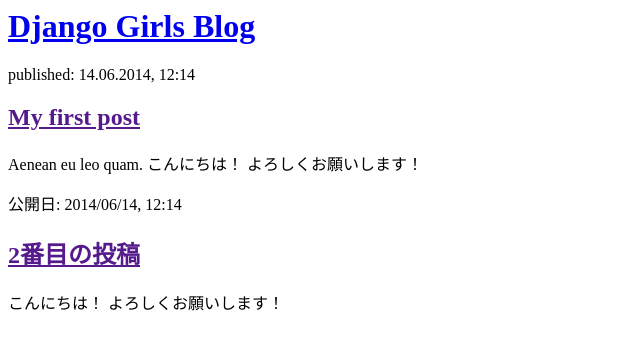
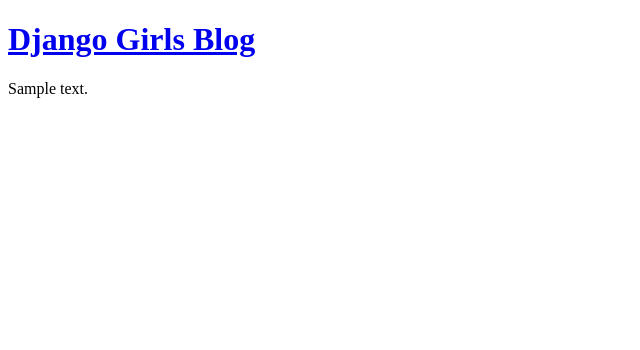
Before and after one commit to haruki4936/my-first-blog, a Django app: template blog/templates/blog/post_list.html in a window 1280 px wide. Shown: the top 350 px of the page, without its empty margins (0-640 px from the left). Run offline with Django 3.2, Linux system fonts and the light colour scheme; the template is opened without the code that fills it: most values are stand-ins (such as "Sample title", 1, 10 or a date in 2020).

Commit message:
change to use templates

```diff
--- a/blog/templates/blog/post_list.html
+++ b/blog/templates/blog/post_list.html
@@ -1,3 +1,4 @@
+<!DOCTYPE html>
 <html>
     <head>
         <title>Django Girls blog</title>
@@ -8,15 +9,7 @@
         </div>
 
         <div>
-            <p>published: 14.06.2014, 12:14</p>
-            <h2><a href="">My first post</a></h2>
-            <p>Aenean eu leo quam. こんにちは！ よろしくお願いします！ </p>
-        </div>
-
-        <div>
-            <p>公開日: 2014/06/14, 12:14</p>
-            <h2><a href="">2番目の投稿</a></h2>
-            <p> こんにちは！ よろしくお願いします！ </p>
+            {{ text }}
         </div>
     </body>
 </html>
```
Also changed, not shown: blog/views.py (+4 -3 lines).
